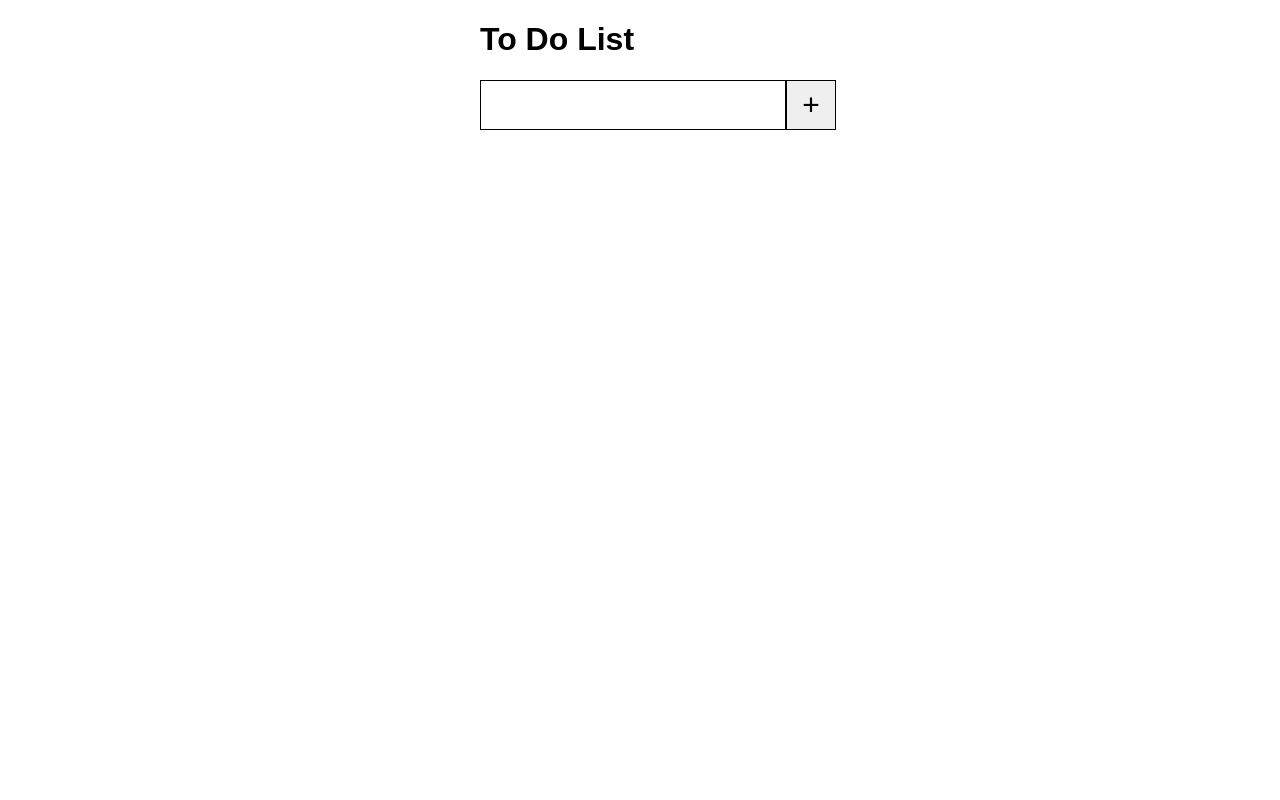
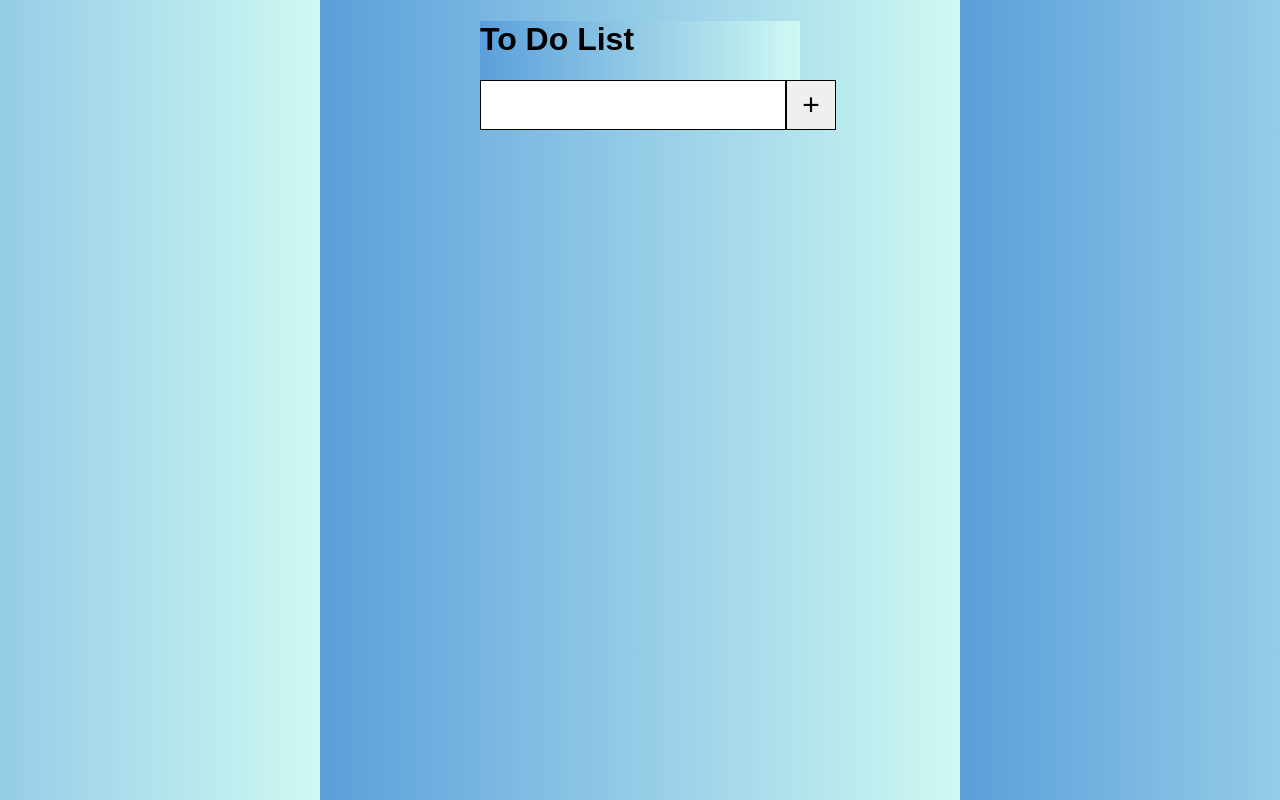
Before and after one commit to muhittinbaykal99/todo-list, a plain HTML site: page index.html in a window 1280 px wide. Drawn offline with Linux system fonts and the light colour scheme.

Commit message:
Update style.css

```diff
--- a/style.css
+++ b/style.css
@@ -1,4 +1,5 @@
 html, body {
+    background: linear-gradient(90deg, #5a9fdb, #cff9f2);
     width: 50%;
     margin: 0 auto;
     font-family: Arial, Helvetica, sans-serif;
```
